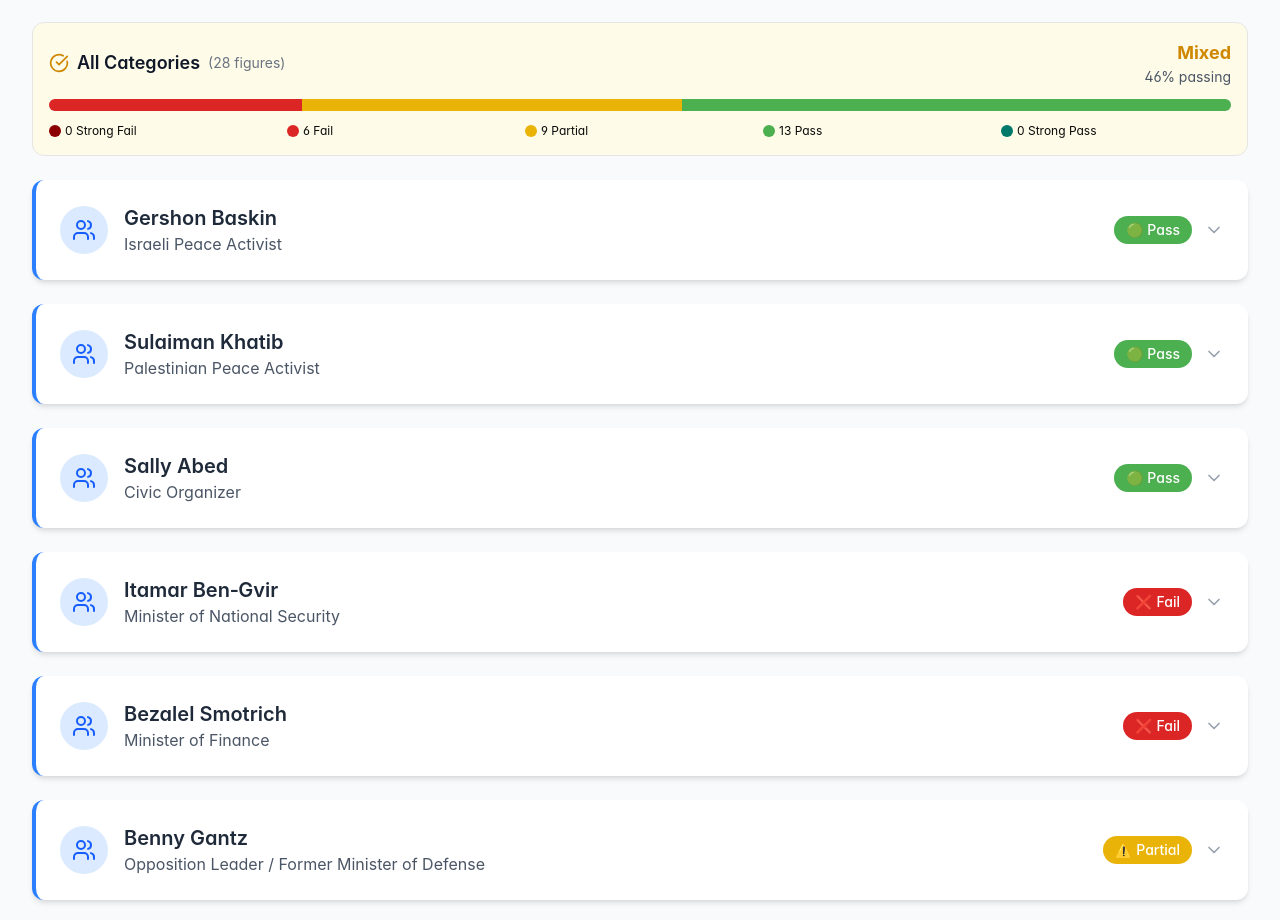
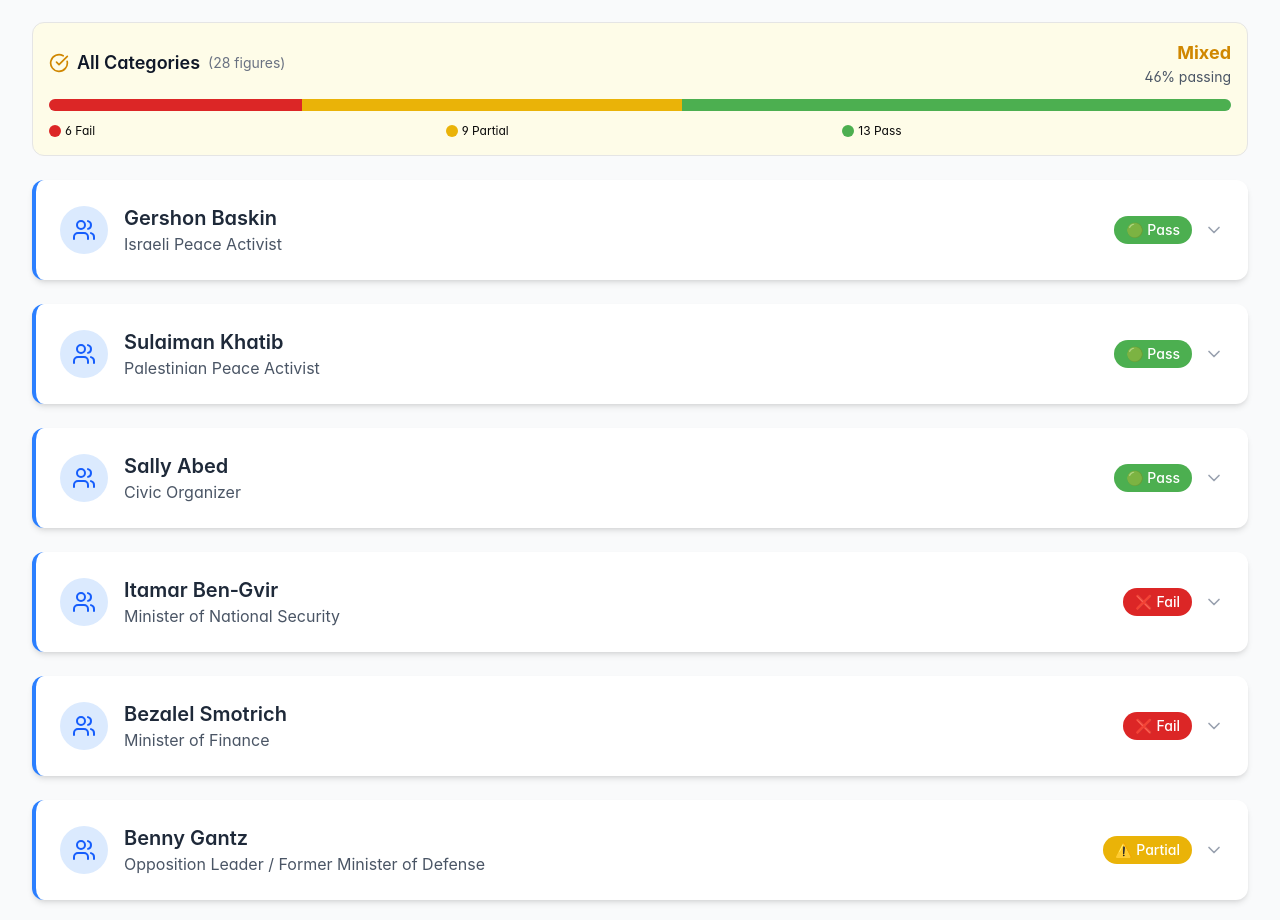
Before and after one commit to mutualmoralrespect/palestine-israel-solidarity-app, a React (Vite) app: page / in a window 1280 px wide. Shown: the part 4903-5823 px from the top of the page. Built offline with nearby package versions, Linux system fonts and the light colour scheme.

Commit message:
****update rollup widget

```diff
--- a/src/components/CategoryRollupWidget.jsx
+++ b/src/components/CategoryRollupWidget.jsx
@@ -8,31 +8,23 @@ const CategoryRollupWidget = ({ categoryName, figures, totalCount }) => {
     if (!figures || figures.length === 0) {
       return {
         total: 0,
-        strongPass: 0,
         pass: 0,
         partial: 0,
         fail: 0,
-        strongFail: 0,
         passRate: 0
       };
     }
 
     const counts = {
       total: figures.length,
-      strongPass: 0,
       pass: 0,
       partial: 0,
-      fail: 0,
-      strongFail: 0
+      fail: 0
     };
 
     figures.forEach(figure => {
       const rating = figure.status || "Unknown";
-
       switch (rating) {
-        case "Strong Pass":
-          counts.strongPass++;
-          break;
         case "Pass":
           counts.pass++;
           break;
@@ -42,15 +34,11 @@ const CategoryRollupWidget = ({ categoryName, figures, totalCount }) => {
         case "Fail":
           counts.fail++;
           break;
-        case "Strong Fail":
-          counts.strongFail++;
-          break;
       }
     });
 
-    // Calculate pass rate (Strong Pass + Pass)
-    const totalPassing = counts.strongPass + counts.pass;
-    counts.passRate = Math.round((totalPassing / counts.total) * 100);
+    // Calculate pass rate (Pass only)
+    counts.passRate = Math.round((counts.pass / counts.total) * 100);
 
     return counts;
   }, [figures]);
@@ -92,19 +80,9 @@ const CategoryRollupWidget = ({ categoryName, figures, totalCount }) => {
         </div>
       </div>
 
-      {/* Progress Bar - 5-level system with updated colors */}
+      {/* Progress Bar - 3-level system with updated colors */}
       <div className="mb-3">
         <div className="flex h-3 rounded-full overflow-hidden bg-gray-200">
-          {/* Strong Fail section (dark red, leftmost) */}
-          {stats.strongFail > 0 && (
-            <div
-              className="bg-red-900"
-              style={{
-                width: `${(stats.strongFail / stats.total) * 100}%`,
-                backgroundColor: '#8B0000'
-              }}
-            />
-          )}
           {/* Fail section (bright red) */}
           {stats.fail > 0 && (
             <div
@@ -125,7 +103,7 @@ const CategoryRollupWidget = ({ categoryName, figures, totalCount }) => {
               }}
             />
           )}
-          {/* Pass section (medium green) */}
+          {/* Pass section (green) */}
           {stats.pass > 0 && (
             <div
               className="bg-green-500"
@@ -135,25 +113,11 @@ const CategoryRollupWidget = ({ categoryName, figures, totalCount }) => {
               }}
             />
           )}
-          {/* Strong Pass section (dark green/teal, rightmost) */}
-          {stats.strongPass > 0 && (
-            <div
-              className="bg-teal-700"
-              style={{
-                width: `${(stats.strongPass / stats.total) * 100}%`,
-                backgroundColor: '#00796B'
-              }}
-            />
-          )}
         </div>
       </div>
 
-      {/* Statistics - 5-level system */}
-      <div className="grid grid-cols-5 gap-2 text-xs">
-        <div className="flex items-center gap-1">
-          <div className="w-3 h-3 rounded-full" style={{ backgroundColor: '#8B0000' }}></div>
-          <span>{stats.strongFail} Strong Fail</span>
-        </div>
+      {/* Statistics - 3-level system */}
+      <div className="grid grid-cols-3 gap-2 text-xs">
         <div className="flex items-center gap-1">
           <div className="w-3 h-3 rounded-full" style={{ backgroundColor: '#dc2626' }}></div>
           <span>{stats.fail} Fail</span>
@@ -166,10 +130,6 @@ const CategoryRollupWidget = ({ categoryName, figures, totalCount }) => {
           <div className="w-3 h-3 rounded-full" style={{ backgroundColor: '#4CAF50' }}></div>
           <span>{stats.pass} Pass</span>
         </div>
-        <div className="flex items-center gap-1">
-          <div className="w-3 h-3 rounded-full" style={{ backgroundColor: '#00796B' }}></div>
-          <span>{stats.strongPass} Strong Pass</span>
-        </div>
       </div>
     </div>
   );
--- a/src/utils/dataTransform.js
+++ b/src/utils/dataTransform.js
@@ -32,47 +32,42 @@ export const transformProfile = (profile) => {
     'Weak': 'Partial' // Optionally treat 'Weak' as Partial
   };
 
-  // Updated 5-level color mapping
+  // Updated 3-level color mapping
   const colorMap = {
-    'Strong Pass': '#00796B',    // Darker Green/Teal
-    'Pass': '#4CAF50',           // Medium Green
+    'Pass': '#4CAF50',           // Green
     'Partial': '#FFC107',        // Gold/Amber
-    'Fail': '#E53935',           // Bright Red
-    'Strong Fail': '#8B0000'     // Dark Red
+    'Fail': '#E53935'            // Red
   };
 
   // Map pillar assessments to colors
   const pillarColorMap = {
-    'Strong Pass': 'green',
     'Pass': 'green',
     'Partial': 'yellow',
-    'Mixed': 'yellow',
-    'Fail': 'red',
-    'Clear Fail': 'red'
+    'Fail': 'red'
   };
 
   // Clean and normalize overall rating
   let overall = profile.overall_rating || profile.overall_alignment || '';
   overall = overall.replace(/[^a-zA-Z ]/g, '').trim().toLowerCase();
   let status = 'Partial';
-  if (overall.includes('strong fail')) status = 'Strong Fail';
-  else if (overall.includes('fail')) status = 'Fail';
+  if (overall.includes('fail')) status = 'Fail';
   else if (overall.includes('partial') || overall.includes('mixed') || overall.includes('weak')) status = 'Partial';
-  else if (overall.includes('strong')) status = 'Strong Pass';
-  else if (overall.includes('pass')) status = 'Pass';
+  else if (overall.includes('pass') || overall.includes('strong')) status = 'Pass';
   const statusColor = colorMap[status] || 'yellow';
 
   // Convert pillars
   const cleanAssessment = (assessment) => {
     // Remove emojis and extra whitespace, keep only the text
-    return (assessment || '').replace(/[^a-zA-Z ]/g, '').trim();
+    return (assessment || '').replace(/[^a-zA-Z ]/g, '').trim().toLowerCase();
   };
   const transformedPillars = profile.pillars.map(pillar => {
-    const cleanStatus = cleanAssessment(pillar.assessment);
+    let cleanStatus = cleanAssessment(pillar.assessment);
+    if (cleanStatus === 'strong pass') cleanStatus = 'pass';
+    if (cleanStatus === 'strong fail' || cleanStatus === 'clear fail') cleanStatus = 'fail';
     return {
       name: pillar.pillar.replace(' / ', '/'),
-      status: cleanStatus,
-      color: pillarColorMap[cleanStatus] || 'yellow',
+      status: cleanStatus.charAt(0).toUpperCase() + cleanStatus.slice(1),
+      color: pillarColorMap[cleanStatus.charAt(0).toUpperCase() + cleanStatus.slice(1)] || 'yellow',
       evidence: pillar.evidence
     };
   });
@@ -150,16 +145,12 @@ export const transformProfile = (profile) => {
   // Generate overall assessment text with updated emojis
   const getOverallText = (status) => {
     switch(status) {
-      case 'Strong Pass':
-        return `🏁 Overall MMR Alignment: ✅ ${status}`;
       case 'Pass':
         return `🏁 Overall MMR Alignment: 🟢 ${status}`;
       case 'Partial':
         return `🏁 Overall MMR Alignment: ⚠️ ${status}`;
       case 'Fail':
         return `🏁 Overall MMR Alignment: ❌ ${status}`;
-      case 'Strong Fail':
-        return `🏁 Overall MMR Alignment: ❌❌ ${status}`;
       default:
         return `🏁 Overall MMR Alignment: ⚠️ ${status}`;
     }
```
